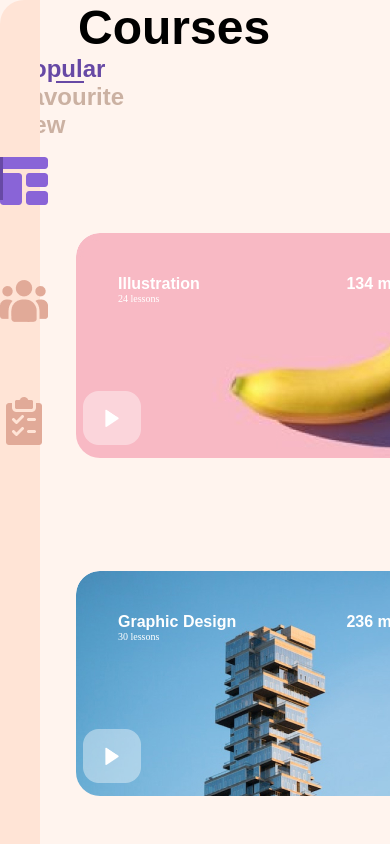
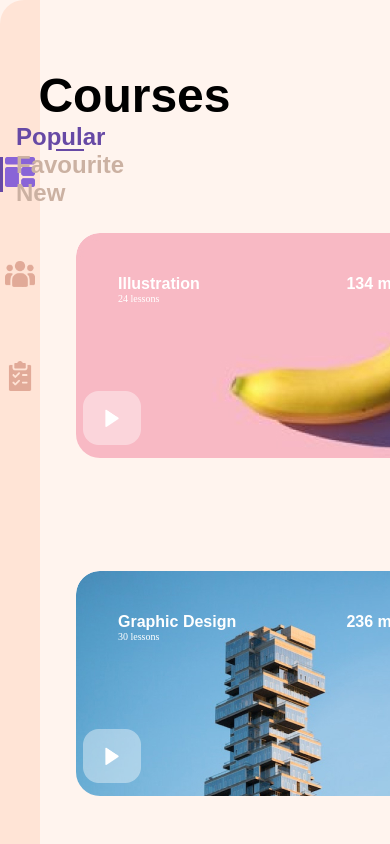
Before and after one commit to MeyerFrenchel/psd-test, a React (Create React App) app: page / in a window 390 px wide. Shown: the top 844 px of the page. Built offline with nearby package versions, Linux system fonts and the light colour scheme; the HTML template or start-up script is replaced by a standard one.

Commit message:
second push

```diff
--- a/src/App.css
+++ b/src/App.css
@@ -21,3 +21,8 @@ body::-webkit-scrollbar-thumb {
 
   border: 1px solid #F2CBBF;
 }
+
+.App {
+  display: flex;
+  flex-wrap: wrap;
+}
--- a/src/components/Features/Features.jsx
+++ b/src/components/Features/Features.jsx
@@ -1,6 +1,6 @@
 import React from 'react';
 import './Features.styles.css';
-import Group1 from '../../assets/Group 1.png';
+
 
 const Features = ({primaryHead, lessons, minutes, widthSize, heightSize, left, top, imageUrl, socialIcon}) => {
 
--- a/src/components/Features/Features.styles.css
+++ b/src/components/Features/Features.styles.css
@@ -38,6 +38,7 @@ bottom: 0%;
 }
 @media screen and (max-width:768px) {
 
+
     .social-icon {
         left: 2%;
         right: 5%;
--- a/src/components/Sidebar/Sidebar.style.css
+++ b/src/components/Sidebar/Sidebar.style.css
@@ -35,6 +35,11 @@ border-radius: 24px 0px 0px 0px;
     .sidebar-container{
         width: 40px;
     }
-
+    .sidebar-container img {
+        display: block;
+        line-height: 25px;
+        margin: 72px auto;
+        height: 30px;
+    }
 
 }
```
